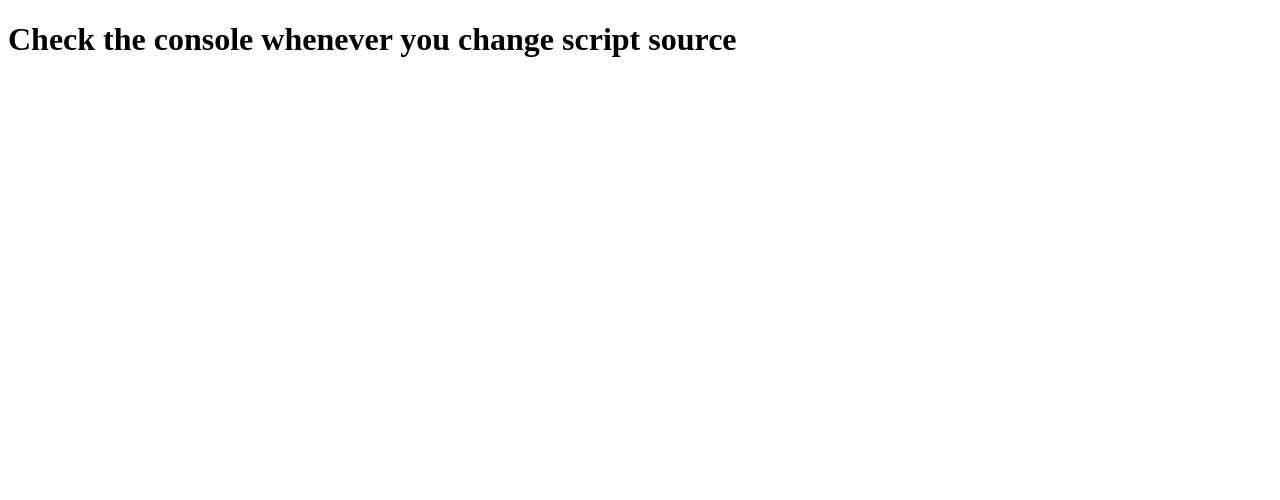
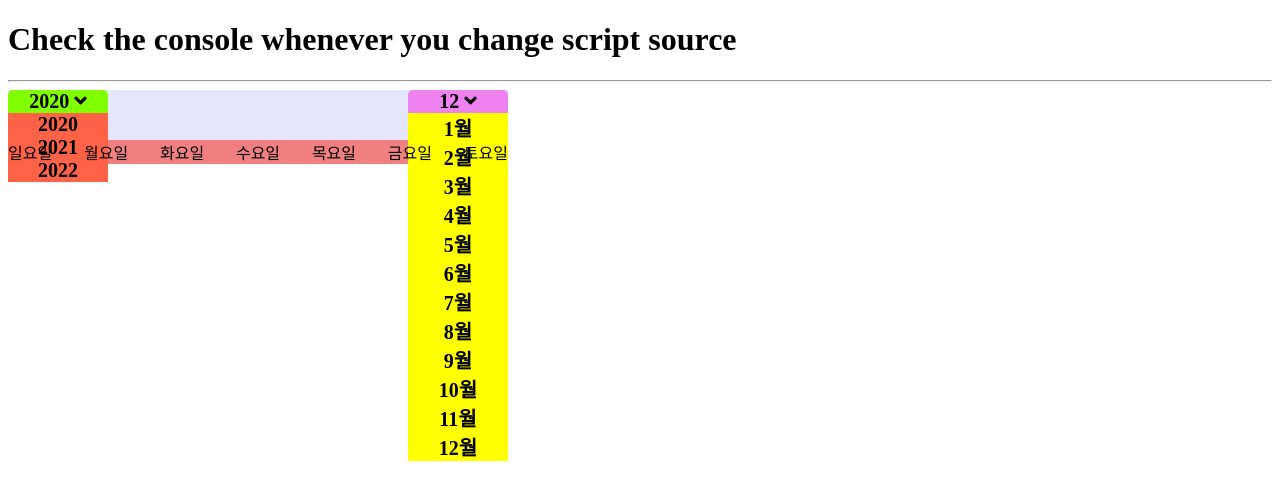
Before and after one commit to trustnloveu/javascript-exercise, a website: page index.html in a window 1280 px wide. Drawn offline with Linux system fonts and the light colour scheme.

Commit message:
Create calendar in JavaScript. Add year and month selector

```diff
--- /dev/null
+++ b/css/calendar.css
@@ -0,0 +1,74 @@
+.dropdown {
+  background-color: white;
+}
+
+.calendar {
+  width: 500px;
+  height: 1000px;
+  display: block;
+}
+
+.calendar_selector_con,
+.calendar_day_con {
+  width: 100%;
+  margin: auto;
+}
+
+.calendar_selector_con {
+  background-color: lavender;
+  display: flex;
+  justify-content: space-between;
+}
+
+.calendar_day_con {
+  background-color: lightcoral;
+}
+
+.year_selector,
+.month_selector {
+  text-align: center;
+  font-size: 15pt;
+  font-weight: 600;
+  height: 50px;
+  width: 100px;
+  border-radius: 5px;
+  border-color: transparent;
+}
+
+.year_selector:hover,
+.month_selector:hover {
+  transition: 0.5s;
+  background-color: navy;
+  color: ivory;
+  cursor: pointer;
+}
+
+.year_selector {
+  background-color: chartreuse;
+}
+
+.month_selector {
+  background-color: violet;
+}
+
+.day_of_week {
+  display: flex;
+  justify-content: space-between;
+}
+
+.years {
+  background-color: tomato;
+}
+
+.months {
+  background-color: yellow;
+}
+
+.days {
+  background-color: blue;
+}
+
+.week {
+  display: flex;
+  background-color: lightgreen;
+}
--- /dev/null
+++ b/exercises/calendar.js
@@ -0,0 +1,184 @@
+// 현재 날짜, 년, 월, 일
+const today = new Date(); // 날짜
+const currentYear = today.getFullYear(); // 년
+const currentMonth = today.getMonth() + 1; // 월
+const currentDate = today.getDate(); // 일
+// 0 ~ 6 (일요일 ~ 토요일)
+const currentDay = today.getDay(); // 요일
+
+// (윤)년, 월, 일
+const months = [
+  "1월",
+  "2월",
+  "3월",
+  "4월",
+  "5월",
+  "6월",
+  "7월",
+  "8월",
+  "9월",
+  "10월",
+  "11월",
+  "12월",
+];
+
+// 현재 년도 설정
+document.getElementById(
+  "current-year"
+).innerHTML = `${currentYear} <i class="fas fa-angle-down"></i>`;
+
+// 현재 월 설정
+document.getElementById(
+  "current-month"
+).innerHTML = `${currentMonth} <i class="fas fa-angle-down"></i>`;
+
+// dropdown years
+function createYears() {
+  const startYear = currentYear;
+  const endYear = currentYear + 3;
+
+  for (let i = startYear; i < endYear; i++) {
+    const yearDiv = document.createElement("div");
+    yearDiv.innerHTML = i;
+    yearDiv.classList.add("dropdown_item");
+
+    // 옵션에서 년 클릭시 달력 재구성
+    yearDiv.onclick = () => {
+      console.log("select year");
+    };
+
+    document.getElementById("years").appendChild(yearDiv);
+  }
+}
+
+// dropdown months
+function createMonths() {
+  for (let i = 0; i < months.length; i++) {
+    const monthDiv = document.createElement("div");
+    monthDiv.innerHTML = months[i];
+    monthDiv.classList.add("dropdown_item");
+
+    // 옵션에서 월 클릭시 달력 재구성
+    monthDiv.onclick = () => {
+      console.log(`Month ${i + 1}`);
+    };
+
+    document.getElementById("months").appendChild(monthDiv);
+  }
+}
+
+// toggle 이벤트
+function toggleSelect(id) {
+  document.getElementById(id).toggleAttribute("fast");
+
+  switch (id) {
+    case "years":
+      console.log("year clicked.");
+      console.log(document.getElementById(id));
+      break;
+    case "months":
+      console.log("month clicked.");
+      break;
+  }
+}
+
+// 요일
+function swipeDay(dayIndex) {
+  switch (dayIndex) {
+    case 0:
+      return "일요일";
+    case 1:
+      return "월요일";
+    case 2:
+      return "화요일";
+    case 3:
+      return "수요일";
+    case 4:
+      return "목요일";
+    case 5:
+      return "금요일";
+    case 6:
+      return "토요일";
+    default:
+      alert("잘못된 입력");
+  }
+}
+
+// 마지막 날짜 반환
+// function getLastDate(year, month) {
+//   return new Date(year, month + 1).getDate();
+// }
+
+// 날짜 구성 > 출력
+function loadDays(year, month) {
+  // document.getElementById("calendar-days").innerHTML = "";
+  const firstdate = new Date(year, month - 1, 1).getDate();
+  const lastDate = new Date(year, month, 0).getDate();
+  const prevLastDate = new Date(year, month - 1, 0).getDate();
+  const prevLastDay = new Date(year, month - 1, 0).getDay();
+  const startDay = new Date(year, month - 1, 1).getDay();
+
+  console.log(`현재 ${year}년 ${month}월`);
+  console.log(`시작 일: ${firstdate}`);
+  console.log(`마지막 일: ${lastDate}`);
+  console.log(`지난달 마지막 일: ${prevLastDate}`);
+  console.log(`지난달 마지막 요일: ${prevLastDay}`);
+  console.log(`시작 요일: ${swipeDay(startDay)}`);
+
+  // 캘릭터 생성 ( 6주 > 7일 )
+  for (let week = 0; week < 6; week++) {
+    // 한 주 div 생성
+    const weekDiv = document.createElement("div");
+    weekDiv.className = "week";
+    // 지난 달 마지막까지
+    for (let day = 0; day < startDay; day++) {
+      const date = document.createElement("div");
+      //   date.innerHTML = new Date(year, month - 1, 0);
+      console.log(date);
+      // 하루 추가(appendChild)
+      //   weekDiv.appendChild("");
+    }
+
+    // 이번달
+    for (let day = startDay; day < 7; day++) {
+      console.log(day);
+      // 하루 추가(appendChild)
+      //   weekDiv.appendChild("");
+    }
+
+    // 이번달 마지막 주
+    for (let nextMonth = 0; nextMonth < array.length; nextMonth++) {
+      const element = array[nextMonth];
+      // 하루 추가(appendChild)
+      weekDiv.appendChild("");
+    }
+
+    // 한 주 추가(appendChild)
+    document.getElementById("calendar-days").appendChild("weekDiv");
+  }
+}
+
+createYears();
+createMonths();
+loadDays(currentYear, currentMonth, currentDate);
+
+// dropdown years
+
+///////////////////////////////
+
+// 기본 설정
+// const setCalendar = (year, month) => {
+//   const date = new Date(year, month - 1, 1); // 년 + 월
+//   const firstday = date.getDate(); // 시작 일
+//   const firstdayName = date.getDay(); // 시작 요일
+//   const lastDay = new Date(year, month, 0).getDate(); // 이번달 마지막 일
+//   const prevLastDay = new Date(year, month, 0).getDate(); // 지난달 마지막 요일
+
+//   console.log("firstday: " + firstday);
+//   console.log("firstdayName: " + firstdayName);
+// };
+
+// let startDayCount = 1;
+// let endDayCount = 1;
+
+// setCalendar(year, month);
--- a/index.html
+++ b/index.html
@@ -4,12 +4,55 @@
     <meta charset="UTF-8">
     <meta name="viewport" content="width=device-width, initial-scale=1.0">
     <title>For JavaScript Exercises</title>
+
+    <link
+        rel="stylesheet"
+        href="https://cdnjs.cloudflare.com/ajax/libs/font-awesome/5.8.2/css/all.min.css"
+    />
+    <link rel="stylesheet" type="text/css" href="./css/calendar.css" />
 </head>
 <body>
 
     <h1>Check the console whenever you change script source</h1>
+    <hr>
 
-    <script src="./basic/prototypicalInheritance.js"></script>
+    <!-- calendar -->
+    <div id="calander" class="calendar">
+        <div class="calendar_selector_con">
+            <!-- year(left) -->
+            <div class="year_selector" onclick="toggleSelect('years')">
+                <span id="current-year"></span>
+                <div id="years" class="years dropdown"></div>
+            </div>
+
+            <!-- month(right) -->
+            <div class="month_selector" onclick="toggleSelect('months')">
+                <span id="current-month"></span>
+                <div id="months" class="months dropdown"></div>
+            </div>
+        </div>
+
+        <!-- date & day -->
+        <div class="calendar_day_con">
+            <!-- day of week -->
+            <div class="day_of_week">
+                <div class="day">일요일</div>
+                <div class="day">월요일</div>
+                <div class="day">화요일</div>
+                <div class="day">수요일</div>
+                <div class="day">목요일</div>
+                <div class="day">금요일</div>
+                <div class="day">토요일</div>
+            </div>
+
+            <!-- days -->
+            <div id="calendar-days" class="days">
+
+            </div>
+        </div>
+    </div>
+
+    <script src="./exercises/calendar.js"></script>
 
 </body>
 </html>
```
